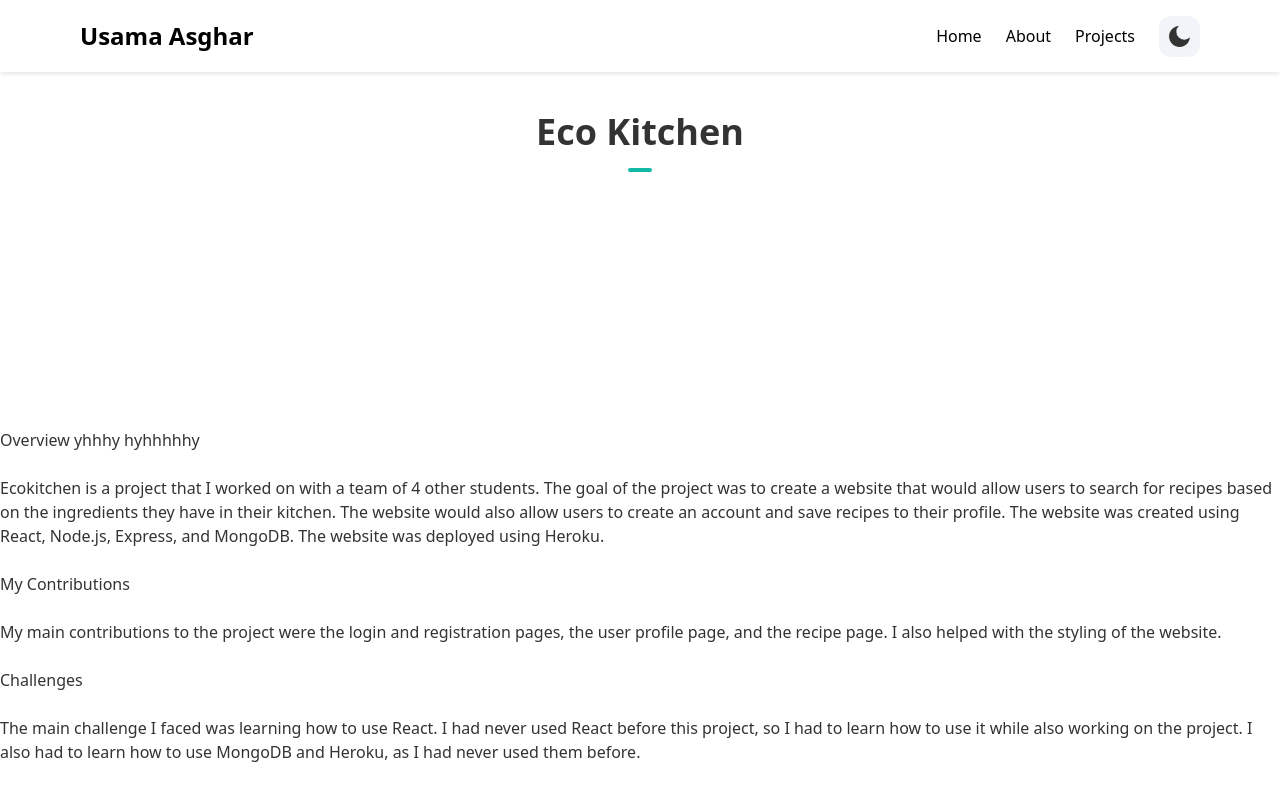
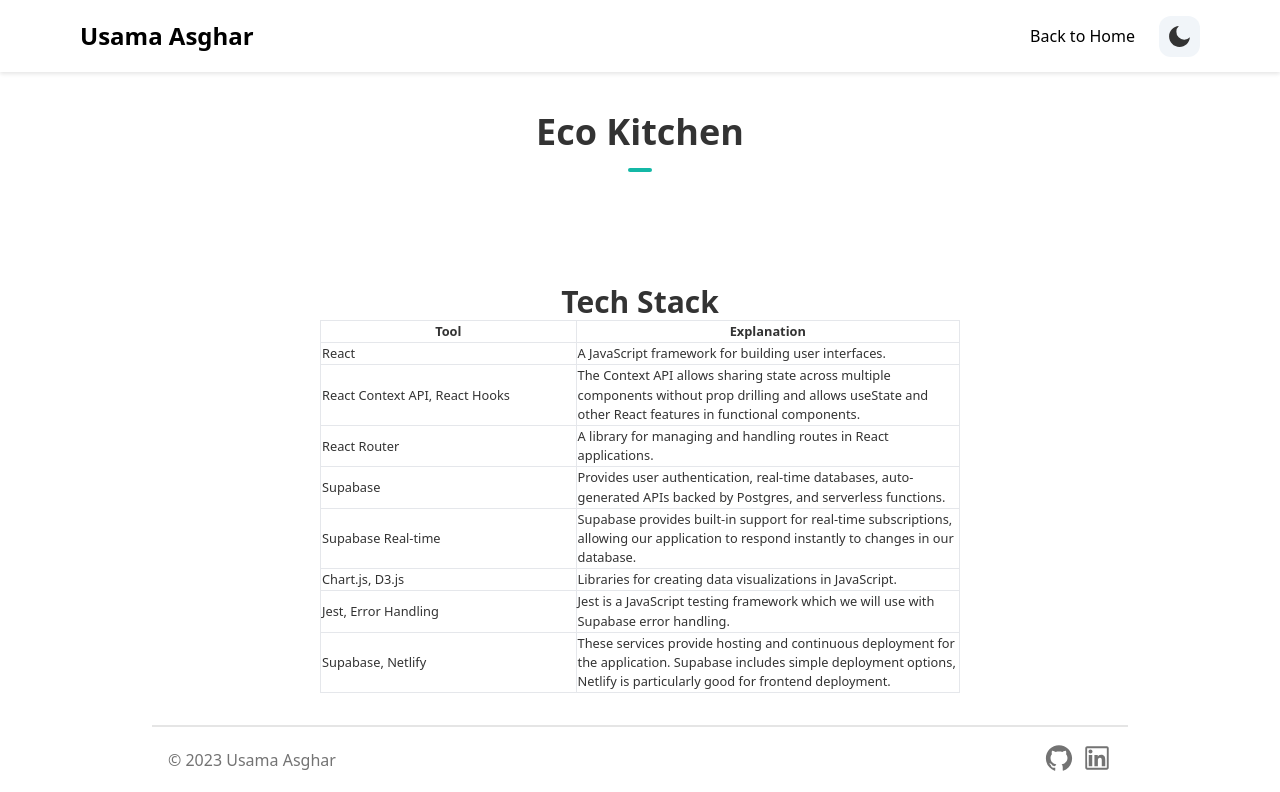
Before and after one commit to usama-asghar1/myPortfolio, a Next.js app in the folder portfolio/: page /ecokitchen in a window 1280 px wide. Shown: the top 792 px of the page. Built offline with nearby package versions, Linux system fonts and the light colour scheme.

Commit message:
recipelibrary project added

```diff
--- a/portfolio/src/app/ecokitchen/page.js
+++ b/portfolio/src/app/ecokitchen/page.js
@@ -10,43 +10,77 @@
         <Navbar/>
         <main className="animate-fadeIn animation-delay-2">
 
-        <div className="my-12 pb-12 md:pt-16 md:pb-48">
+        <div className="my-12 pb-12 pt-20 md:pt-16 md:pb-30">
         <h1 className="text-center font-bold text-4xl">
          Eco Kitchen
           <hr className="w-6 h-1 mx-auto my-4 bg-teal-500 border-0 rounded"></hr>
         </h1>
        </div>
 
-        <div>
-            <h2>Overview yhhhy hyhhhhhy </h2>
-            <br>
-            </br>
 
-            <p>
-                Ecokitchen is a project that I worked on with a team of 4 other students. The goal of the project was to create a website that would allow users to search for recipes based on the ingredients they have in their kitchen. The website would also allow users to create an account and save recipes to their profile. The website was created using React, Node.js, Express, and MongoDB. The website was deployed using Heroku.
-            </p>
-            <br></br>
-            <h2>My Contributions</h2>
-            <br></br>
-            <p>
-                My main contributions to the project were the login and registration pages, the user profile page, and the recipe page. I also helped with the styling of the website.
-            </p>
-            <br></br>
-            <h2>Challenges</h2>
-            <br></br>
-            <p>
-                The main challenge I faced was learning how to use React. I had never used React before this project, so I had to learn how to use it while also working on the project. I also had to learn how to use MongoDB and Heroku, as I had never used them before.
-            </p>
-            <br></br>
-            <h2>What I Learned</h2>
-            <br></br>
-            <p>
-                I learned how to use React, MongoDB, and Heroku. I also learned how to work in a team and how to use GitHub to collaborate with others.
-            </p>
-            <br></br>
+      <h1 className="text-center font-bold text-3xl">Tech Stack</h1>
 
 
-        </div>
+       <div className="flex flex-row justify-center">
+        <div className="md:w-1/2 p-4 md:p-0 flex flex-col items-center justify-center text-[2vmax] md:text-[1vmax]">
+        <table className="w-full table-fixed border">
+      <thead>
+        <tr>
+          <th className="w-2/5 border">Tool</th>
+          <th className="w-3/5 border">Explanation</th>
+        </tr>
+      </thead>
+      <tbody>
+        <tr>
+          <td className="border">React</td>
+          <td className="w-2/5 border">A JavaScript framework for building user interfaces.</td>
+        </tr>
+        <tr>
+          <td className="border">React Context API, React Hooks</td>
+          <td className="w-2/5 border">
+            The Context API allows sharing state across multiple components without prop drilling
+            and allows useState and other React features in functional components.
+          </td>
+        </tr>
+        <tr>
+          <td className="border">React Router</td>
+          <td className="w-2/5 border">A library for managing and handling routes in React applications.</td>
+        </tr>
+        <tr>
+          <td className="border">Supabase</td>
+          <td className="w-2/5 border">
+            Provides user authentication, real-time databases, auto-generated APIs backed by
+            Postgres, and serverless functions.
+          </td>
+        </tr>
+        <tr>
+          <td className="border">Supabase Real-time</td>
+          <td className="w-2/5 border">
+            Supabase provides built-in support for real-time subscriptions, allowing our
+            application to respond instantly to changes in our database.
+          </td>
+        </tr>
+        <tr>
+          <td className="border">Chart.js, D3.js</td>
+          <td className="w-2/5 border">Libraries for creating data visualizations in JavaScript.</td>
+        </tr>
+        <tr>
+          <td className="border">Jest, Error Handling</td>
+          <td className="w-2/5 border">Jest is a JavaScript testing framework which we will use with Supabase error handling.</td>
+        </tr>
+        <tr>
+          <td className="border">Supabase, Netlify</td>
+          <td className="w-2/5 border">
+            These services provide hosting and continuous deployment for the application. Supabase
+            includes simple deployment options, Netlify is particularly good for frontend deployment.
+          </td>
+        </tr>
+      </tbody>
+    </table>
+                </div>
+                </div>
+
+
 </main>
 </>
 
--- a/portfolio/src/components/Projects.js
+++ b/portfolio/src/components/Projects.js
@@ -19,7 +19,7 @@
     image: "/bootcamperssurvivalguide.png",
     github: "https://github.com/usama-asghar1/BootcampersSurvivalGuide",
     link: "https://bootcampers-survival-guide.netlify.app",
-    page: "/bootcamperssurvivalguide",
+
   },
   {
     name: "My Portfolio",
@@ -27,9 +27,15 @@
     image: "/portfolio.png",
     github: "https://github.com/usama-asghar1/myPortfolio",
     link: "https://usama-asghar.netlify.app/",
-    page: "/myportfolio",
+
   },
+  {
+    name: "Recipe Library",
+    description: "A full-stack app that allows users to create their own recipes, read them and delete them.",
+    image: "/recipelibrary.png",
+    github: "https://github.com/usama-asghar1/recipelibrary",
 
+  },
 ]
 
 const Projects = () => {
@@ -47,6 +53,8 @@
             <div key={idx}>
                 <div className="flex flex-col md:flex-row md:space-x-12">
                   <div className=" md:w-1/2">
+                  <div>
+      {project.link ? (
         <Link href={project.link}>
           <Image
             src={project.image}
@@ -56,14 +64,32 @@
             className="rounded-xl shadow-xl hover:opacity-70"
           />
         </Link>
+      ) :  <Image
+            src={project.image}
+            alt=""
+            width={1000}
+            height={1000}
+            className="rounded-xl shadow-xl"
+          />}
+
+    </div>
                   </div>
                   <div className="mt-8 md:w-1/2">
                     <h1 className="text-4xl font-bold mb-6">{project.name}</h1>
                     <p className="text-xl leading-7 mb-4 text-neutral-600 dark:text-neutral-400">
                       {project.description}
                     </p>
-                    {/* <Link href={project.page}><p  className="text-teal-600 font-semibold underline hover:no-underline cursor-pointer">Click for More Info</p></Link>
-                    <br></br> */}
+                    <div>
+      {project.page ? (
+        <Link href={project.page}>
+          <p className="text-teal-600 font-semibold underline hover:no-underline cursor-pointer">
+            Click for More Info
+          </p>
+        </Link>
+      ) : null}
+      <br />
+
+    </div>
                     <div className="flex flex-row align-bottom space-x-4">
                       <Link href={project.github} target="_blank" className="text-teal-600">
                         <BsGithub
@@ -71,12 +97,17 @@
                           className="hover:-translate-y-1 transition-transform cursor-pointer "
                         />
                       </Link>
+                   <div>
+      {project.link ? (
         <Link href={project.link} target="_blank" className="text-teal-600">
           <BsArrowUpRightSquare
             size={30}
             className="hover:-translate-y-1 transition-transform cursor-pointer"
           />
         </Link>
+      ) : null}
+
+    </div>
                     </div>
                   </div>
                 </div>
--- a/portfolio/src/components/navbarNext.js
+++ b/portfolio/src/components/navbarNext.js
@@ -11,19 +11,9 @@
 
 const NAV_ITEMS = [
   {
-    label: "Home",
+    label: "Back to Home",
     path: "/",
     section: "home",
-  },
-  {
-    label: "About",
-    path: "/",
-    section: "about",
-  },
-  {
-    label: "Projects",
-    path: "/",
-    section: "projects",
   },
 ];
 
@@ -83,13 +73,9 @@
                 <NextLink
                   key={idx}
                   href={item.path}
-                  to={item.section}
+
                   className={`block lg:inline-block ${darkMode ? "text-white" : "text-black"} hover:text-neutral-500 dark:text-neutral-100`}
-                  activeClass="active"
-                  spy={true}
-                  smooth={true}
-                  offset={-100}
-                  duration={500}
+
                   onClick={() => setNavbar(!navbar)}
                 >
                   {item.label}
--- a/portfolio/src/styles/globals.css
+++ b/portfolio/src/styles/globals.css
@@ -2,15 +2,14 @@
 @tailwind components;
 @tailwind utilities;
 
-/* Default styles for light mode */
+
 body {
   background-color: #ffffff;
   color: #333333;
  }
 
-  /* Styles for dark mode */
 .dark {
-    background-color: #1f1f1f;
+  background-color: #1C1917;
   color: #ffffff;
  }
 
@@ -20,7 +19,6 @@
   color: #ffffff;
 }
 
-
 #skillsText {
   color: #1f1f1f;
 }
```
Also changed, not shown: portfolio/public/recipelibrary.png (added). Lines whose indentation alone changed are shown as unchanged.
